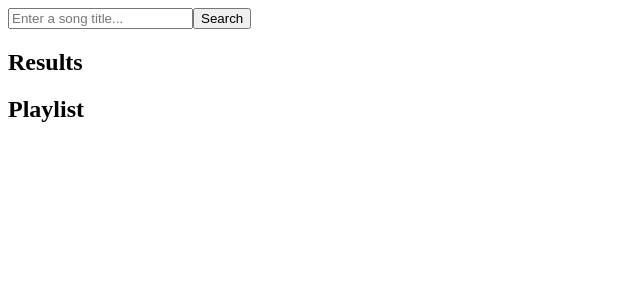
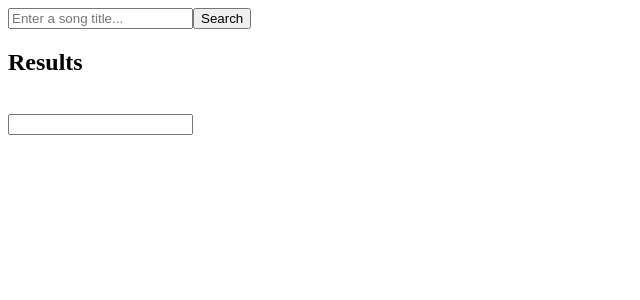
Before and after one commit to ElijahInamarga/jammy, a React (Create React App) app: page / in a window 1280 px wide. Shown: the top 300 px of the page, without its empty margins (0-640 px from the left). Built offline with nearby package versions, Linux system fonts and the light colour scheme.

Commit message:
Added a name playlist function

```diff
--- a/src/components/Playlist/Playlist.jsx
+++ b/src/components/Playlist/Playlist.jsx
@@ -1,8 +1,20 @@
+import { useState } from "react";
+
 export default function PlayList({ playlist, deleteSong }) {
+    const [playlistTitle, setPlaylistTitle] = useState('');
+
+    function handleChange(e) {
+        setPlaylistTitle(e.target.value);
+    }
+
     return (
         <>
-            <h2>Playlist</h2>
-
+            <br />
+            <input
+                type="text"
+                value={playlistTitle}
+                onChange={handleChange}
+            />
             {playlist.map((element, i) =>
             <>
                 <h3>{element}</h3>
--- a/src/components/Search/Search.jsx
+++ b/src/components/Search/Search.jsx
@@ -5,8 +5,8 @@ export default function Search({ searchVal, setSearchVal, handleSubmit }) {
                 type='text'
                 value={searchVal}
                 onChange={e => setSearchVal(e.target.value)}
-                placeholder='Enter a song title...'>
-            </input>
+                placeholder='Enter a song title...'
+            />
             <button onClick={handleSubmit}>Search</button>
         </>
     );
```
